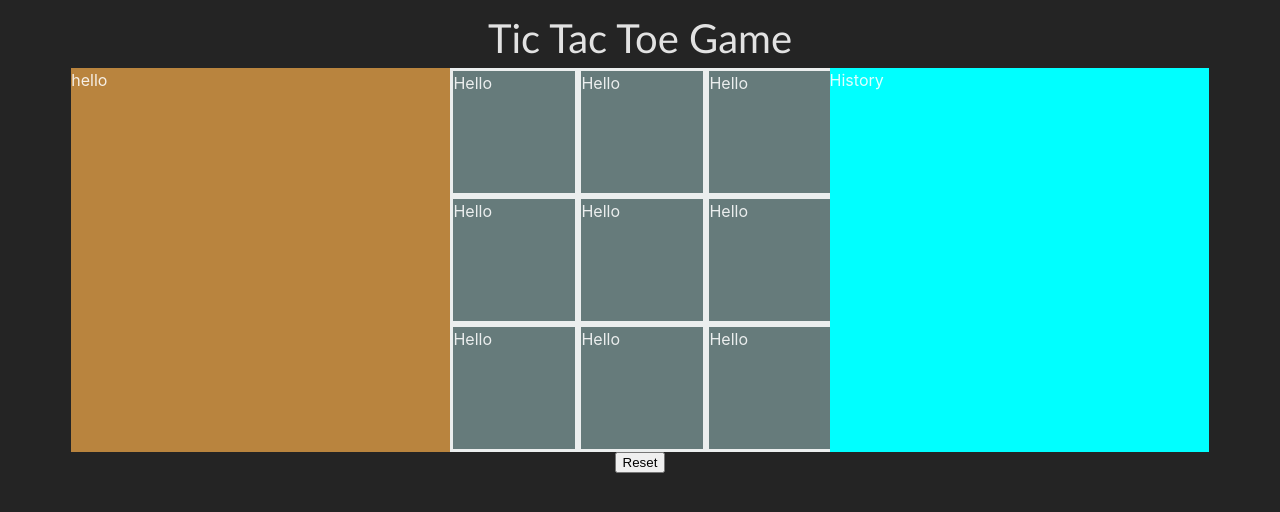
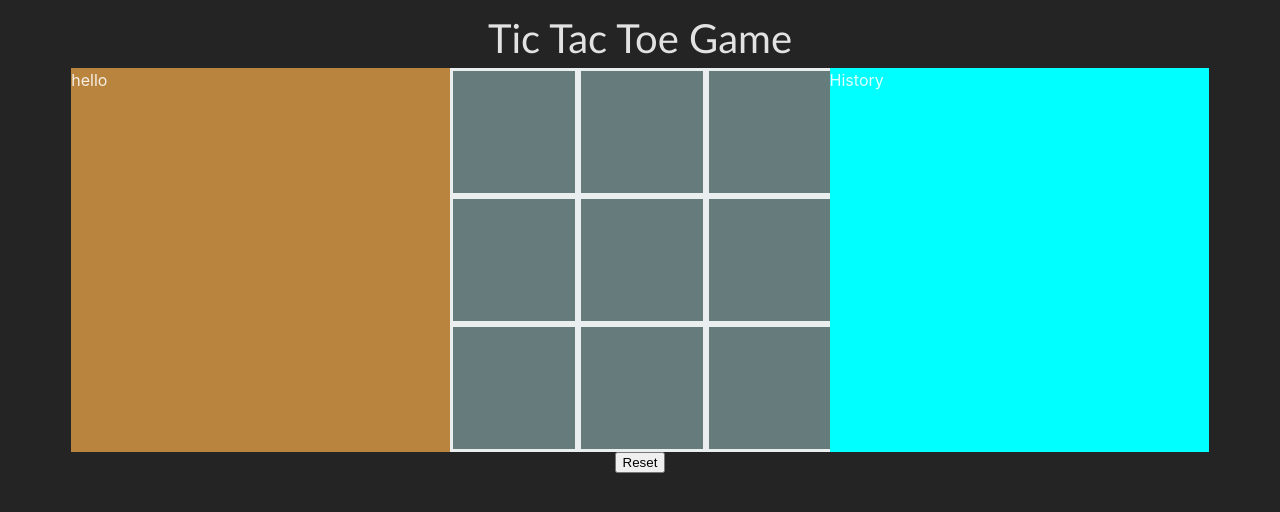
Before and after one commit to HaoDuong1994/tictactoe, a React (Vite) app: page / in a window 1280 px wide. Shown: the top 512 px of the page. Built offline with nearby package versions, Linux system fonts and the light colour scheme.

Commit message:
continue fixcode

```diff
--- a/src/Component/Game/Board/Board.jsx
+++ b/src/Component/Game/Board/Board.jsx
@@ -17,98 +17,45 @@ function Board() {
     count,
     setCount,
   } = value;
-  const boxClick = (e, num) => {
+  const boxClick = (e, index) => {
     if (endGame) return;
-    let newArray = [...resultGame];
     if (count % 2 === 0) {
-      e.target.innerHTML = `<img src='${cross}'/>`;
-      newArray[num] = "cross";
-      setResultGame([...newArray]);
+      let newArray = [...resultGame];
+      newArray[index] = "cross";
+      setResultGame(newArray);
       setCount(count + 1);
     }
-    if (count % 2 !== 0) {
-      e.target.innerHTML = `<img src='${circle}' />`;
-      newArray[num] = "circle";
-      setResultGame([...newArray]);
+    if (count % 2 != 0) {
+      let newArray = [...resultGame];
+      newArray[index] = "circle";
+      setResultGame(newArray);
       setCount(count + 1);
     }
   };
-  // useEffect(() => {
-  //   const winner = checkWin(resultGame);
-  //   if (winner) {
-  //     setEndGame(true);
-  //     setWinner(true);
-  //     setNameWinner(winner);
-  //   } else {
-  //     setEndGame(false);
-  //     setWinner(false);
-  //   }
-  // }, [resultGame]);
+  useEffect(() => {
+    const winner = checkWin(resultGame);
+    if (winner) {
+      setEndGame(true);
+      setWinner(true);
+      setNameWinner(winner);
+    } else {
+      setEndGame(false);
+      setWinner(false);
+    }
+  }, [resultGame]);
   return (
-    // <div>
-    //   <div className={styles.row}>
-    //     <div
-    //       className={styles.box}
-    //       onClick={(e) => {
-    //         boxClick(e, 0);
-    //       }}></div>
-    //     <div
-    //       className={styles.box}
-    //       onClick={(e) => {
-    //         boxClick(e, 1);
-    //       }}></div>
-    //     <div
-    //       className={styles.box}
-    //       onClick={(e) => {
-    //         boxClick(e, 2);
-    //       }}></div>
-    //   </div>
-    //   <div className={styles.row}>
-    //     <div
-    //       className={styles.box}
-    //       onClick={(e) => {
-    //         boxClick(e, 3);
-    //       }}></div>
-    //     <div
-    //       className={styles.box}
-    //       onClick={(e) => {
-    //         boxClick(e, 4);
-    //       }}></div>
-    //     <div
-    //       className={styles.box}
-    //       onClick={(e) => {
-    //         boxClick(e, 5);
-    //       }}></div>
-    //   </div>
-    //   <div className={styles.row}>
-    //     <div
-    //       className={styles.box}
-    //       onClick={(e) => {
-    //         boxClick(e, 6);
-    //       }}></div>
-    //     <div
-    //       className={styles.box}
-    //       onClick={(e) => {
-    //         boxClick(e, 7);
-    //       }}></div>
-    //     <div
-    //       className={styles.box}
-    //       onClick={(e) => {
-    //         boxClick(e, 8);
-    //       }}></div>
-    //   </div>
-    // </div>
     <div className={styles.container}>
-      {console.log(Array(9))}
-      <div className={styles.box}>Hello</div>
-      <div className={styles.box}>Hello</div>
-      <div className={styles.box}>Hello</div>
-      <div className={styles.box}>Hello</div>
-      <div className={styles.box}>Hello</div>
-      <div className={styles.box}>Hello</div>
-      <div className={styles.box}>Hello</div>
-      <div className={styles.box}>Hello</div>
-      <div className={styles.box}>Hello</div>
+      {resultGame.map((_, index) => {
+        return (
+          <div
+            onClick={(e) => {
+              boxClick(e, index);
+            }}>
+            {resultGame[index] == "cross" && <img src={cross} />}
+            {resultGame[index] == "circle" && <img src={circle} />}
+          </div>
+        );
+      })}
     </div>
   );
 }
--- a/src/Component/Game/Board/Board.module.css
+++ b/src/Component/Game/Board/Board.module.css
@@ -20,8 +20,12 @@
   display: grid;
   grid-template-columns: repeat(3, 10vw);
   grid-template-rows: repeat(3, 10vw);
+  div {
+    background-color: rgb(102, 123, 123);
+    border: solid;
+    img {
+      width: 100%;
+      height: auto;
+    }
+  }
 }
-.box {
-  background-color: rgb(102, 123, 123);
-  border: solid;
-}
```
